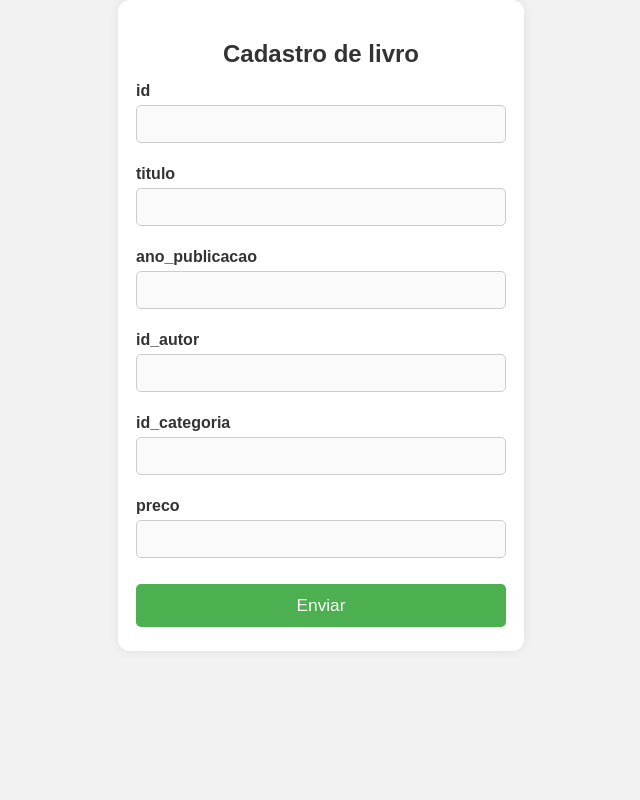
After one commit to GiKassime/Frameworks_2Bimestre, a PHP site: page /sistema/view/livro.php in a window 1280 px wide. The commit adds this page. Shown: the whole page, without its empty margins (319-959 px from the left). Run offline with PHP 8.4, Linux system fonts and the light colour scheme.

Commit message:
criei o readme e ajustei o estilo da views ali colocando uma margin

```diff
--- a/creator.php
+++ b/creator.php
@@ -252,7 +252,7 @@ form {
     box-shadow: 0 0 12px rgba(0,0,0,0.08);
     width: 100%;
     max-width: 370px;
-    margin: 0 auto 24px auto;
+    margin:auto 24px auto;
 }
 
 h1 {
--- /dev/null
+++ b/sistema/styles/views.css
@@ -0,0 +1,92 @@
+body {
+    font-family: Arial, sans-serif;
+    background-color: #f2f2f2;
+    min-height: 100vh;
+    margin: 0;
+    padding: 0;
+    display: flex;
+    align-items: flex-start;
+    justify-content: center;
+}
+
+.container {
+    display: flex;
+    flex-direction: column;
+    align-items: center;
+    width: 100%;
+    max-width: 400px;
+    margin-top: 40px;
+}
+
+form {
+    background-color: white;
+    padding: 24px 18px;
+    border-radius: 12px;
+    box-shadow: 0 0 12px rgba(0,0,0,0.08);
+    width: 100%;
+    max-width: 370px;
+    margin: 0 auto 24px auto;
+}
+
+h1 {
+    text-align: center;
+    margin-bottom: 12px;
+    color: #333;
+    font-size: 1.5rem;
+}
+
+label {
+    display: block;
+    margin-bottom: 5px;
+    margin-top: 14px;
+    font-weight: bold;
+    color: #333;
+}
+
+input[type="text"],
+input[type="password"],
+input[type="number"],
+input[type="date"],
+input[type="time"],
+select {
+    width: 100%;
+    padding: 9px;
+    margin-bottom: 8px;
+    border: 1px solid #ccc;
+    border-radius: 5px;
+    font-size: 1rem;
+    box-sizing: border-box;
+    background-color: #fafafa;
+    transition: border-color 0.2s;
+}
+
+input:focus,
+select:focus {
+    border-color: #4CAF50;
+    outline: none;
+}
+
+button {
+    margin-top: 18px;
+    width: 100%;
+    padding: 11px;
+    background-color: #4CAF50;
+    border: none;
+    color: white;
+    font-size: 1.08rem;
+    border-radius: 5px;
+    cursor: pointer;
+    transition: background 0.2s;
+}
+
+button:hover {
+    background-color: #45a049;
+}
+
+@media (max-width: 500px) {
+    form {
+        max-width: 98vw;
+        width: 98vw;
+        padding: 18px 4vw;
+    }
+}
--- /dev/null
+++ b/sistema/view/livro.php
@@ -0,0 +1,28 @@
+<!DOCTYPE html>
+<html lang="pt-BR">
+
+<head>
+    <meta charset="UTF-8">
+    <title>Cadastro de livro</title>
+    <link rel="stylesheet" href="./../styles/views.css">
+</head>
+<body>
+    <form>
+        <h1>Cadastro de livro</h1>
+        <label for='campo_id'>id</label>
+<input type='number' name='campo_id' id='campo_id'><br>
+<label for='campo_titulo'>titulo</label>
+<input type='text' name='campo_titulo' id='campo_titulo'><br>
+<label for='campo_ano_publicacao'>ano_publicacao</label>
+<input type='text' name='campo_ano_publicacao' id='campo_ano_publicacao'><br>
+<label for='campo_id_autor'>id_autor</label>
+<input type='number' name='campo_id_autor' id='campo_id_autor'><br>
+<label for='campo_id_categoria'>id_categoria</label>
+<input type='number' name='campo_id_categoria' id='campo_id_categoria'><br>
+<label for='campo_preco'>preco</label>
+<input type='number' name='campo_preco' id='campo_preco' step='any'><br>
+
+        <button type="submit">Enviar</button>
+    </form>
+</body>
+</html>
```
Also changed, not shown: sistema/control/autorControl.php (added, +23 -0 lines), sistema/control/categoriaControl.php (added, +23 -0 lines), sistema/control/livroControl.php (added, +23 -0 lines), sistema/model/Autor.php (added, +27 -0 lines), sistema/model/Categoria.php (added, +20 -0 lines), sistema/model/Livro.php (added, +48 -0 lines), sistema/model/conexao.php (added, +26 -0 lines), sistema/view/autor.php (added, +22 -0 lines), sistema/view/categoria.php (added, +20 -0 lines), readme.md (added), 1 other file.
